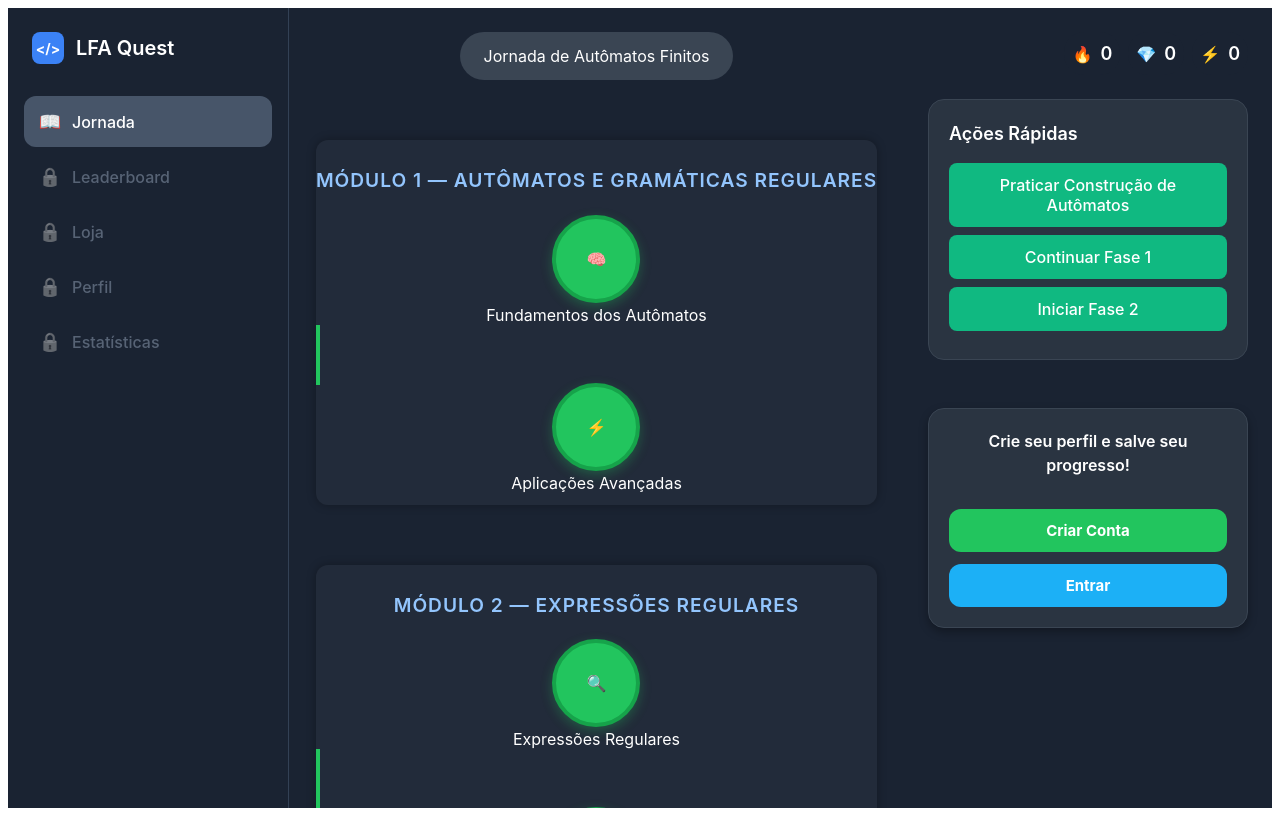
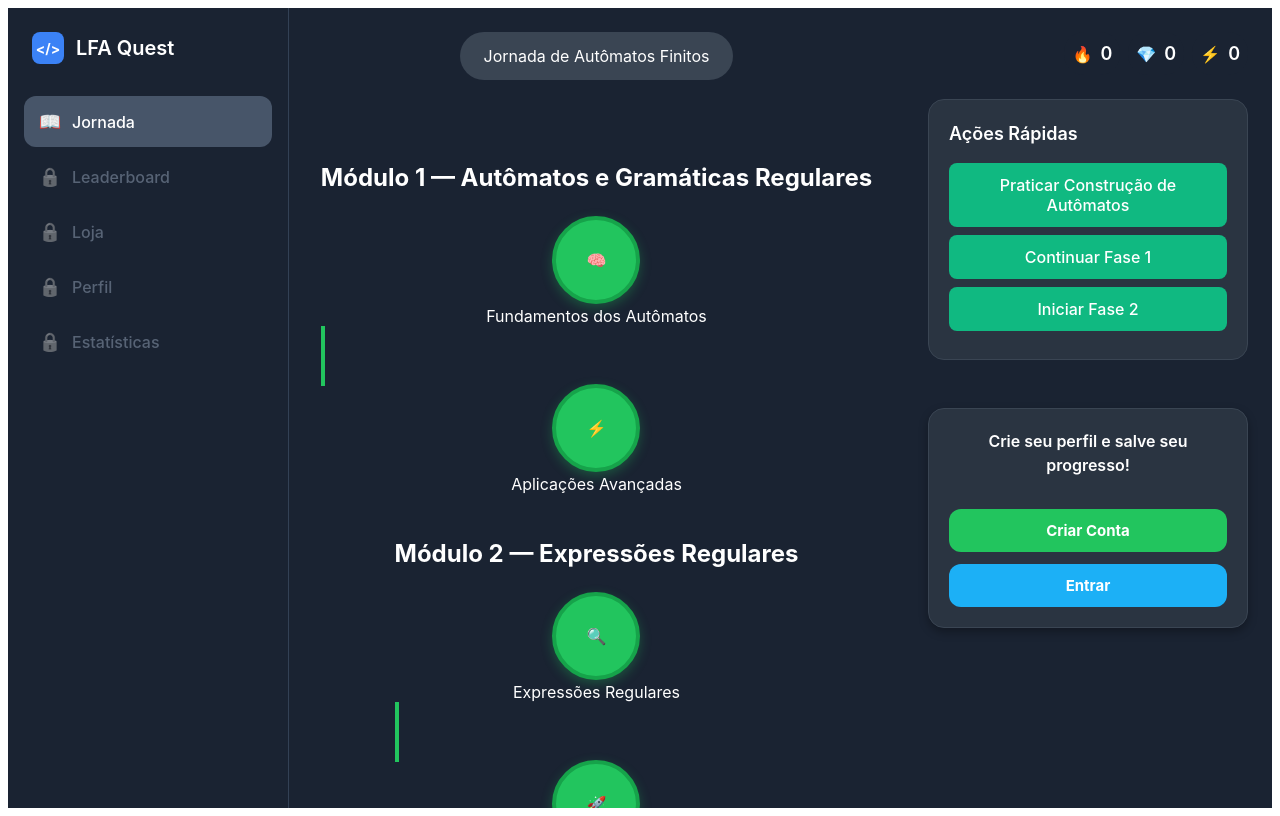
Before and after one commit to ericViana445/front-LFAQuest, a React (Vite) app: page /path in a window 1280 px wide. Built offline with nearby package versions, Linux system fonts and the light colour scheme.

Commit message:
teste css

```diff
--- a/src/pages/Path_player/path_player.css
+++ b/src/pages/Path_player/path_player.css
@@ -356,21 +356,3 @@
 /* =========================
    MÓDULOS DE APRENDIZAGEM
    ========================= */
-.module-block {
-  width: 100%;
-  margin-bottom: 40px;
-  text-align: center;
-  padding: 10px 0;
-  border-radius: 12px;
-  background: rgba(255, 255, 255, 0.04);
-  box-shadow: 0 0 10px rgba(0, 0, 0, 0.3);
-}
-
-.module-title {
-  font-size: 1.2rem;
-  font-weight: 600;
-  color: #93c5fd;
-  margin-bottom: 20px;
-  text-transform: uppercase;
-  letter-spacing: 0.05em;
-}
```
